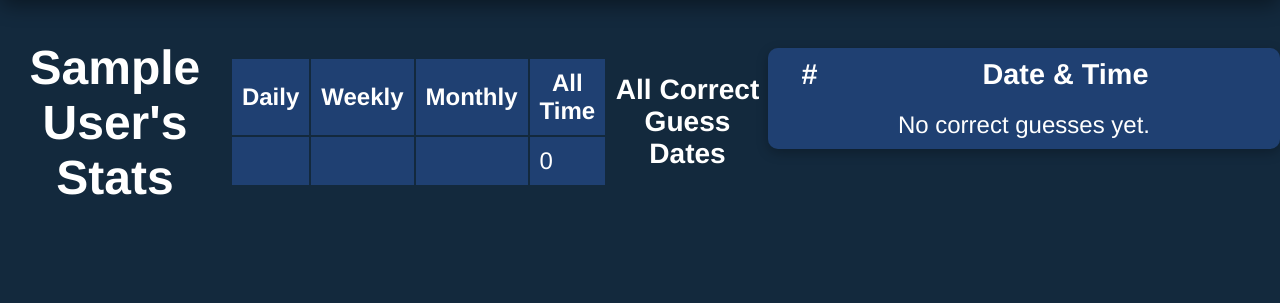
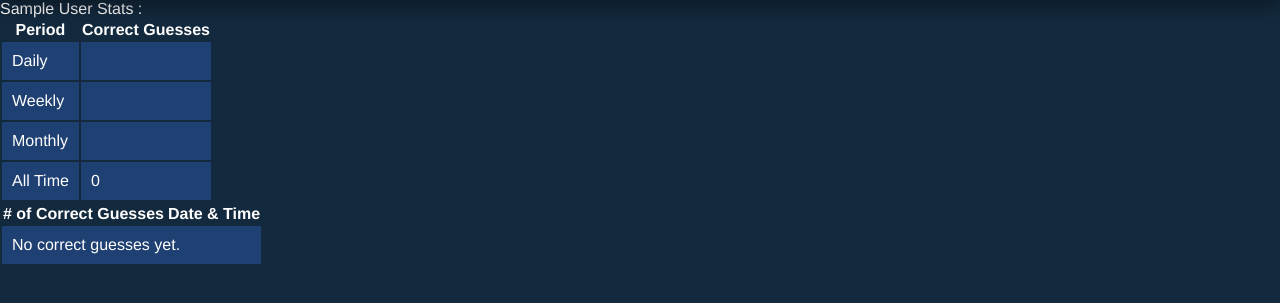
Before and after one commit to rivitaly/whats-the-weather, a PHP site: page /stats.php in a window 1280 px wide. Shown: the part 65-368 px from the top of the page. Run offline with PHP 8.4, Linux system fonts and the light colour scheme; the visitor is signed in with stand-in values (Sample User, id 1); data that the repository does not hold is empty.

Commit message:
Stats take 3

```diff
--- a/stats.php
+++ b/stats.php
@@ -16,7 +16,7 @@ try {
     die("Database connection failed: " . $e->getMessage());
 }
 
-// Fetch counts using SQL
+// Fetch aggregated counts
 $stmt = $db->prepare("
     SELECT
         COUNT(*) AS all_time,
@@ -29,7 +29,7 @@ $stmt = $db->prepare("
 $stmt->execute([$userId]);
 $counts = $stmt->fetch(PDO::FETCH_ASSOC);
 
-// Fetch all guesses for detailed table
+// Fetch all guesses
 $stmt2 = $db->prepare("
     SELECT correct_guess_data
     FROM leaderboards
@@ -45,6 +45,7 @@ $guesses = $stmt2->fetchAll(PDO::FETCH_ASSOC);
 <head>
     <title>User Stats - What's the Weather</title>
     <link rel="stylesheet" href="css/style.css">
+    <link rel="stylesheet" href="css/stats.css">
 </head>
 <body>
 <header>
@@ -80,28 +81,25 @@ $guesses = $stmt2->fetchAll(PDO::FETCH_ASSOC);
     </div>
 </header>
 
-<div id="stats-container">
-    <h2 id="stats-name-display"><?= $_SESSION["display_name"] ?>'s Stats</h2>
+<div id="player-stats-header"><?= $_SESSION["display_name"] ?> Stats :</div>
 
-    <table id="stats-table">
+<div id="stats-tables-container">
+    <!-- Left Summary Table -->
+    <table id="summary-table">
         <tr>
-            <th>Daily</th>
-            <th>Weekly</th>
-            <th>Monthly</th>
-            <th>All Time</th>
+            <th>Period</th>
+            <th>Correct Guesses</th>
         </tr>
-        <tr>
-            <td><?= $counts['daily'] ?></td>
-            <td><?= $counts['weekly'] ?></td>
-            <td><?= $counts['monthly'] ?></td>
-            <td><?= $counts['all_time'] ?></td>
-        </tr>
+        <tr><td>Daily</td><td><?= $counts['daily'] ?></td></tr>
+        <tr><td>Weekly</td><td><?= $counts['weekly'] ?></td></tr>
+        <tr><td>Monthly</td><td><?= $counts['monthly'] ?></td></tr>
+        <tr><td>All Time</td><td><?= $counts['all_time'] ?></td></tr>
     </table>
 
-    <h3>All Correct Guess Dates</h3>
-    <table class="user-stats-table">
+    <!-- Right Detailed Table -->
+    <table id="guesses-table">
         <tr>
-            <th>#</th>
+            <th># of Correct Guesses</th>
             <th>Date & Time</th>
         </tr>
         <?php if(empty($guesses)): ?>
@@ -110,7 +108,7 @@ $guesses = $stmt2->fetchAll(PDO::FETCH_ASSOC);
             <?php foreach($guesses as $i => $row): ?>
                 <tr>
                     <td><?= $i + 1 ?></td>
-                    <td><?= date("Y-m-d H:i", strtotime($row['correct_guess_data'])) ?></td>
+                    <td><?= date("h:ia, d/m/Y", strtotime($row['correct_guess_data'])) ?></td>
                 </tr>
             <?php endforeach; ?>
         <?php endif; ?>
```
